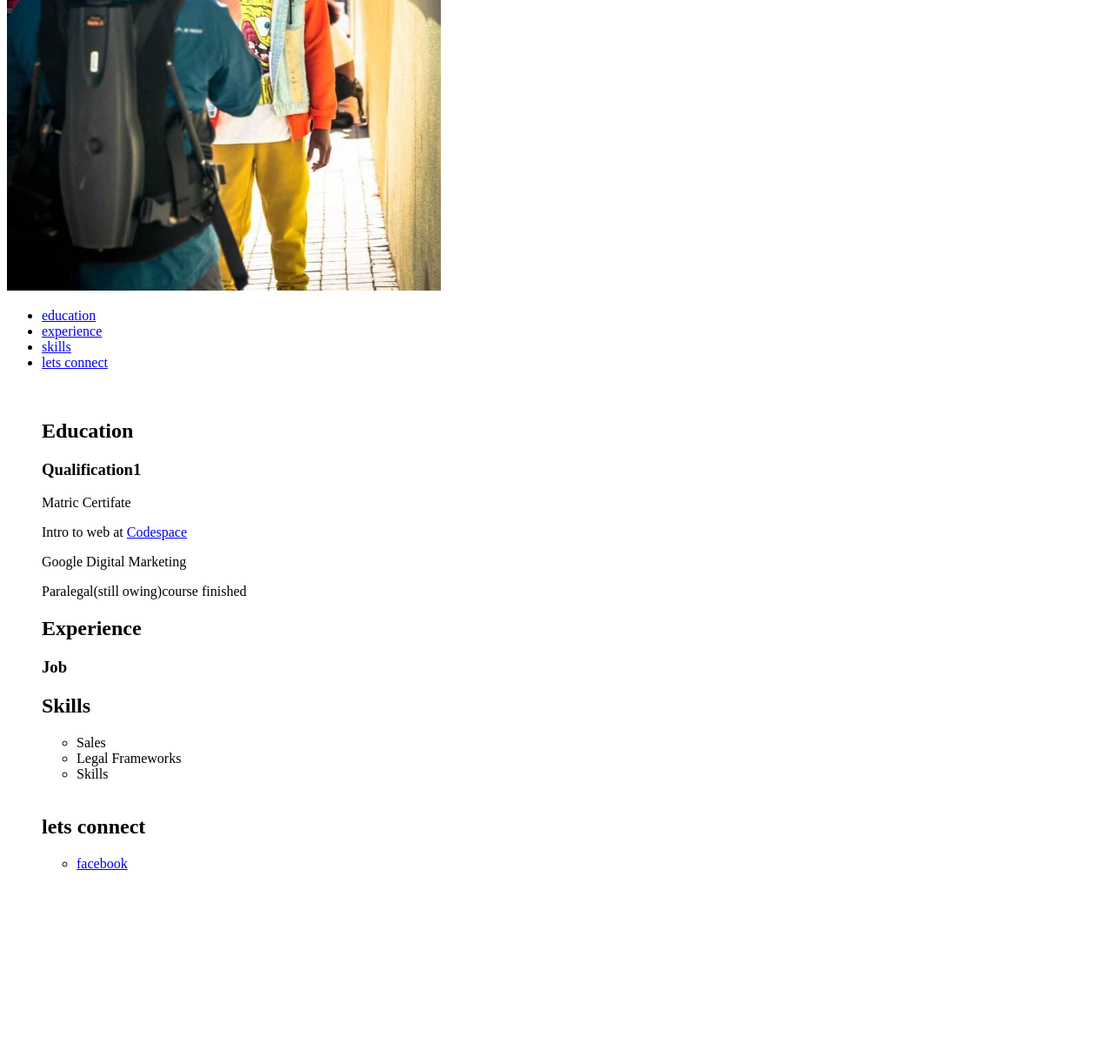
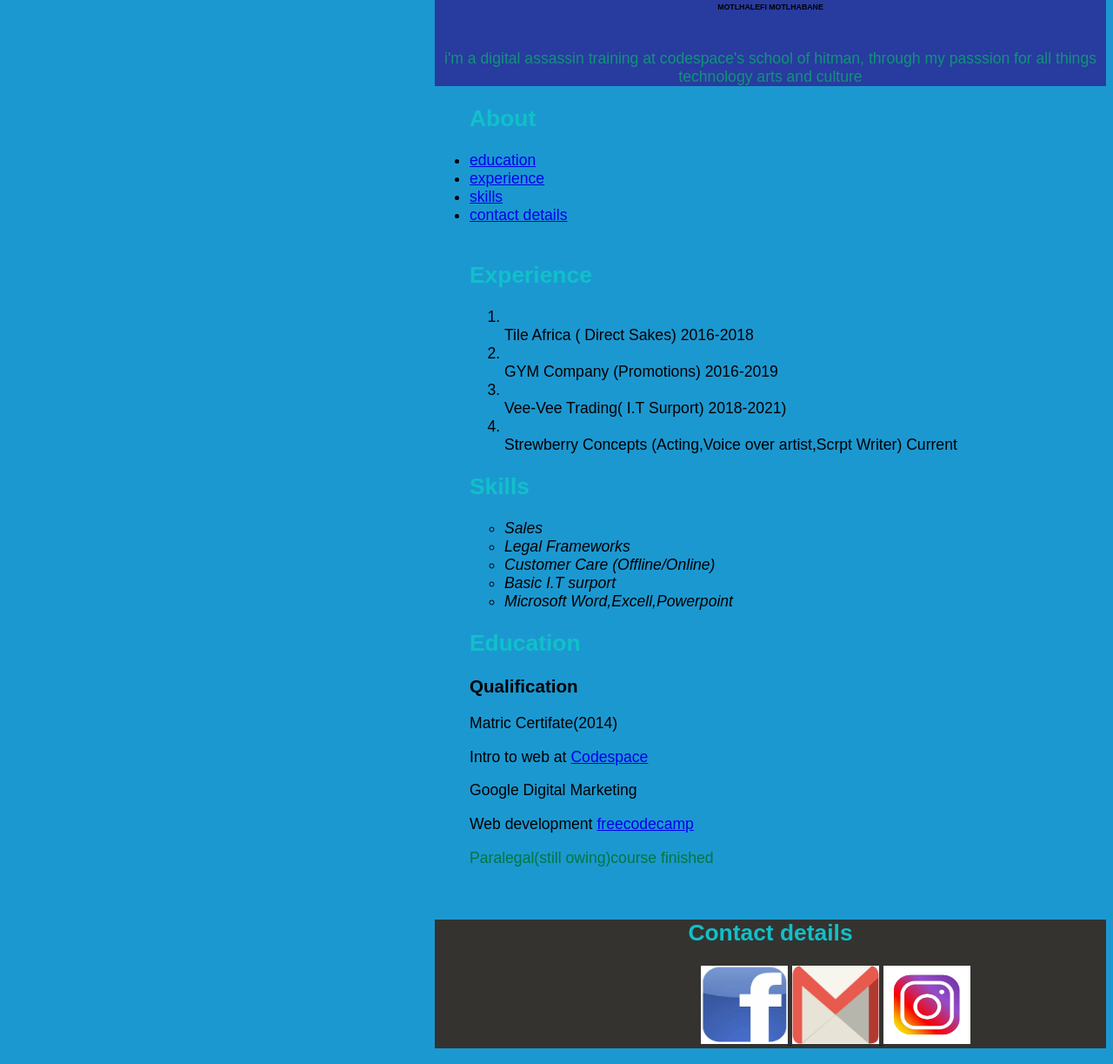
Before and after one commit to Wellthenletsdev/My-Digital-Resume, a plain HTML site: page index.html in a window 1280 px wide. Shown: the part 316-1539 px from the top of the page at 87% size. Before the commit the page ends 1334 px from the top, so only its background shows below. Drawn offline with Linux system fonts and the light colour scheme; files that its build step writes are made by us from their sources.

Commit message:
as we keep growing

```diff
--- a/css/css/stylesheet.css
+++ b/css/css/stylesheet.css
@@ -1,14 +1,18 @@
 body{
   font-family: sans-serif;
   font-size:110%;
-  background-color: #eef1f4;
+  background-color: rgb(28, 152, 209);
+  margin-left: 500px;
 }
 
 header {
-  text-align: center;color: blanchedalmond;
+  text-align: center;
+  background-color:rgb(40, 59, 159);
 }
 
 footer {
-  background-color: #1c9881;
+  background-color: #343330;
   text-align: center;
 }
+h2{color: rgb(17, 192, 201);}
+h1{font-size: 50%;}
--- a/index.html
+++ b/index.html
@@ -1,47 +1,93 @@
 <!DOCTYPE html>
 <html>
   <head>
+
     <title>Motlhalefi Motlhabane</title>
   </head>
+<link rel="stylesheet"type="text/css" href="css/stylesheet.css" style="margin-left:350px">
+  <body>
+    <header> <aside><img style="margin-left: 400px;"  src="images/mwm1.jpg"witdh="100" height="300"></aside>
 
-  <body>
-   <h1>MOTLHALEFI MOTLHABANE</h1>
-   <P>I'm a digital assassin training at codespace's school of hitman, through my passsion for all things technology arts and culture the goal is to combine all these
-    spheres and push myself to the limits i spent a great part of my 27 years on this planet adhereing to my families "standards" which found me studyging law
-    as a paralegal but that is no more. Im on a journey of purpose inbetween Music,Acting and now Coding im taking everyday as the best me i can possibly be.
-   </P>
-   <img src="images/mwm1.jpg"witdh= 250 height="500">
-  <br>
+   <h1 style="font-style: inherit">MOTLHALEFI MOTLHABANE</h1>
+   <br>
+   <P style="color: rgb(18, 146, 123)" >i'm a digital assassin training at codespace's school of hitman,
+     through my passsion for all things technology arts and culture</P>
+</header>
+<main class="main">
+
+  <section>
   <ul>
+    <aside>
+      <div id="About">
+      <nav class="li">
+      <h2>About</h2>
+
     <li><a href="#education">education</a></li>
     <li><a href="#experiance">experience</a></li>
     <li><a href="#skills">skills</a></li>
-     <li><a href="#lets connect">lets connect</a></li>
+     <li><a href="#contact details">contact details</a></li>
+      </nav>
+    </div>
+    </aside>
      <br>
 
-   <br>
-  </p>
-<h2 id="education">Education</h2>
-<h3>Qualification1</h3>
-<p>Matric Certifate</p>
-<p>Intro to web at <a href="https://www.codespace.co.za/">Codespace</a>
-<p>Google Digital Marketing</p>
-<P>Paralegal(still owing)course finished</P>
-<h2 id="experience">Experience</h2>
-<h3>Job</h3>
+     <article>
+      <div id="Ex">
+
+    <h2 id="info">Experience</h2>
+
+   <ol>
+  <li class="li"></li>Tile Africa ( Direct Sakes) 2016-2018</li>
+  <li class="li"></li>GYM Company (Promotions) 2016-2019</li>
+  <li class="li"></li>Vee-Vee Trading( I.T Surport) 2018-2021)</li>
+  <li class="li"></li>Strewberry Concepts (Acting,Voice over artist,Scrpt Writer) Current </li>
+  </nav>
+  </OL>
+
+</div>
+<div id="Skill">
+  <nav class="info">
 <h2 id="skills">Skills</h2>
 <p>
-    <ul>
-        <li>Sales</li>
-        <li>Legal Frameworks</li>
-        <li>Skills</li>
-    </ul>
+   <ul>
+
+        <li style="font-style: italic;"class="li"> Sales</li>
+        <li style="font-style: italic" class="li"> Legal Frameworks</li>
+        <li style="font-style: italic" class="li">Customer Care (Offline/Online)</li>
+        <li style="font-style:italic" class="li">Basic I.T surport</li>
+        <li style="font-style:italic" class="li">Microsoft Word,Excell,Powerpoint</li>
+
+   </ul>
+    </nav>
+    </div>
+      <h2 id="education">Education</h2>
+<nav>
+<h3>Qualification</h3>
+<p>Matric Certifate(2014)</p>
+<p>Intro to web at <a href="https://www.codespace.co.za/">Codespace</a></p>
+<p>Google Digital Marketing</p>
+<p>Web development <a href="https://www.freecodecamp.com/">freecodecamp</a></p>
+<P style="color:#007740"> Paralegal(still owing)course finished</P>
+
+  </article>
+  </section>
     <br>
-    <h2 id="lets connect">lets connect</h2>
-    <ul>
-      <li><a href="https://www.facebook.com">facebook</a></li>
-    </ul>
+</main>
+   <footer>
+
+    <h2 id="Contact details">Contact details</h2>
+      <a href="https://www.facebook.com" target="_blank">
+        <img style="margin-left: 150px;" class="icons" src="images/facebook-icon.jpg"height="90" width="100" alt="facebook.com/motlhalefim">
+      </a>
+      <a href="http://www.gmail.com" target="_blank">
+        <side>
+      <img style="margin: left 180px;"class="icons" src="images/gmail.jpg"height="90" width="100"></side> </a>
+      <side>
+      <a href="http://www.instagram.com" target="_blank">
+        <img style="margin: left 150px" class="icons" src="images/insta.jpg"height="90" width="100" alt="https://www.instagram.com/hii_wiley/">
+      </side></a>
+
+    </footer>
 </p>
-   </p>
   </body>
 </html>
```
Also changed, not shown: images/facebook-icon.jpg (added), images/gmail icon.png (added), images/gmail.jpg (added), images/insta.jpg (added).
